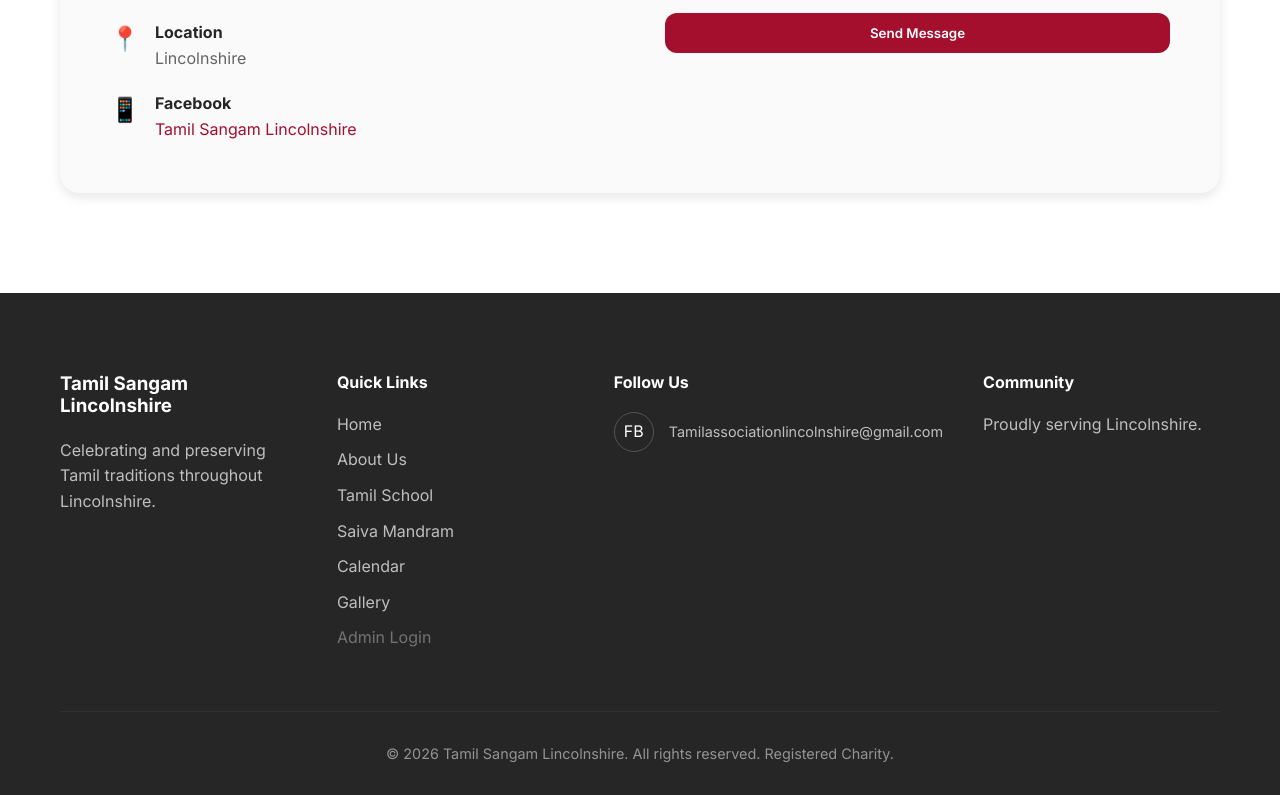
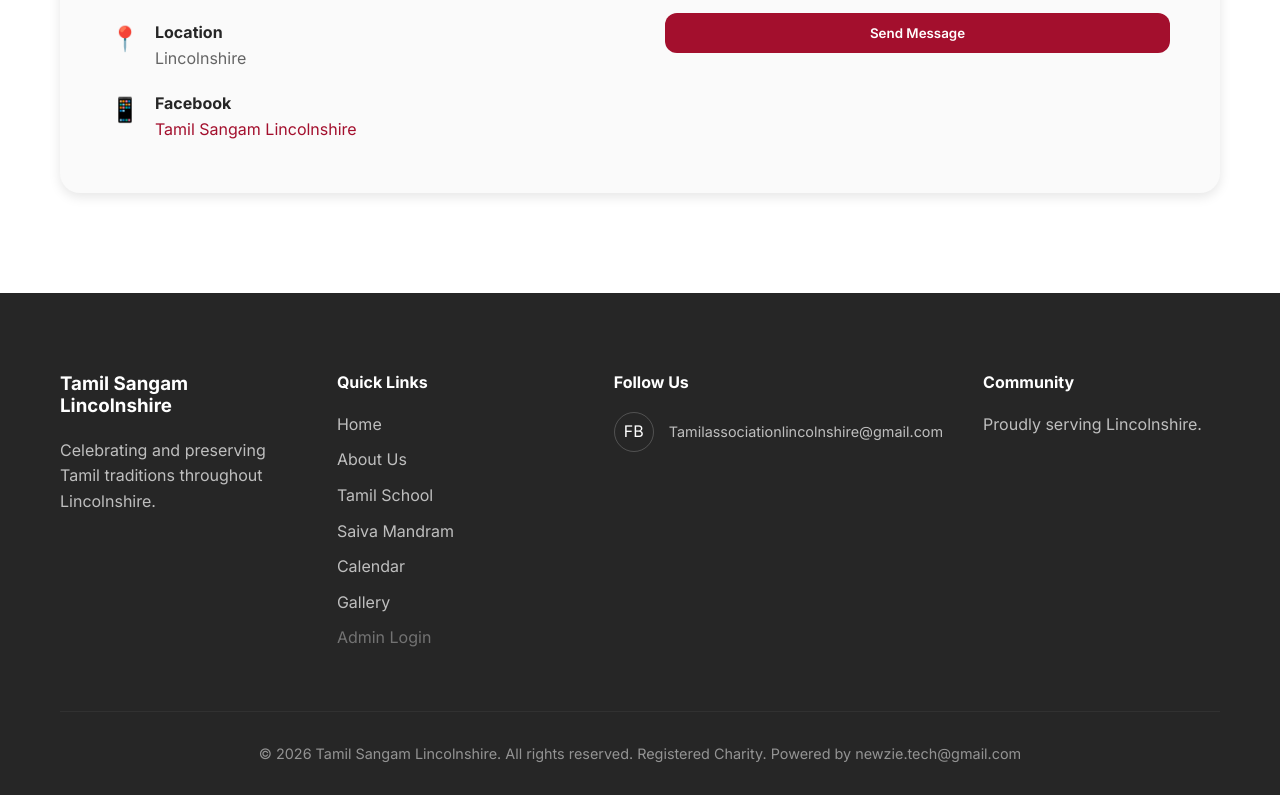
Before and after one commit to Gomathi1806/TamilsangamLincolnshire, a React (Vite) app: page / in a window 1280 px wide. Shown: the part 4263-5058 px from the top of the page. Built offline with nearby package versions, Linux system fonts and the light colour scheme; a web font is replaced by a local one.

Commit message:
Update footer with Powered by information

```diff
--- a/src/App.jsx
+++ b/src/App.jsx
@@ -98,7 +98,7 @@
             </div>
           </div>
           <div style={{ borderTop: '1px solid rgba(255,255,255,0.1)', paddingTop: '30px', textAlign: 'center', opacity: 0.5, fontSize: '0.9rem' }}>
-            &copy; 2026 Tamil Sangam Lincolnshire. All rights reserved. Registered Charity.
+            &copy; 2026 Tamil Sangam Lincolnshire. All rights reserved. Registered Charity. Powered by newzie.tech@gmail.com
           </div>
         </div>
       </footer>
```
